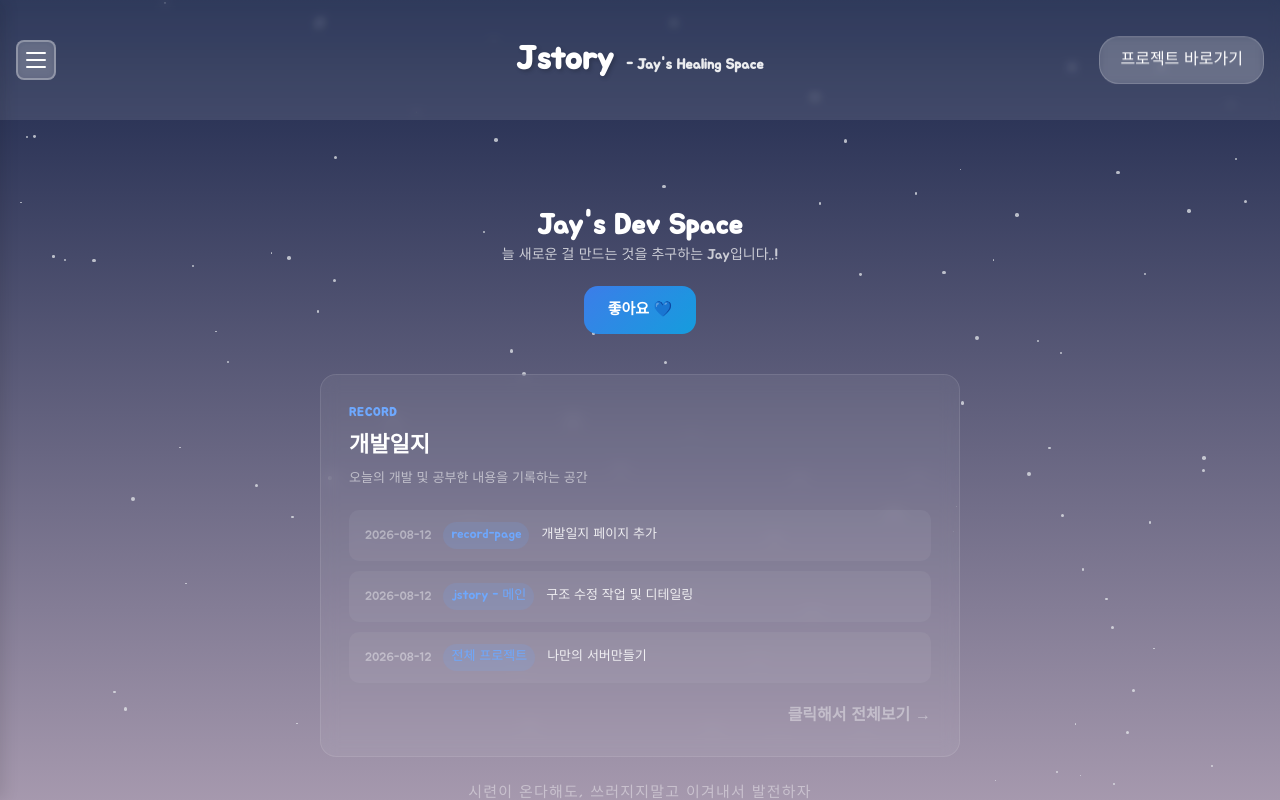
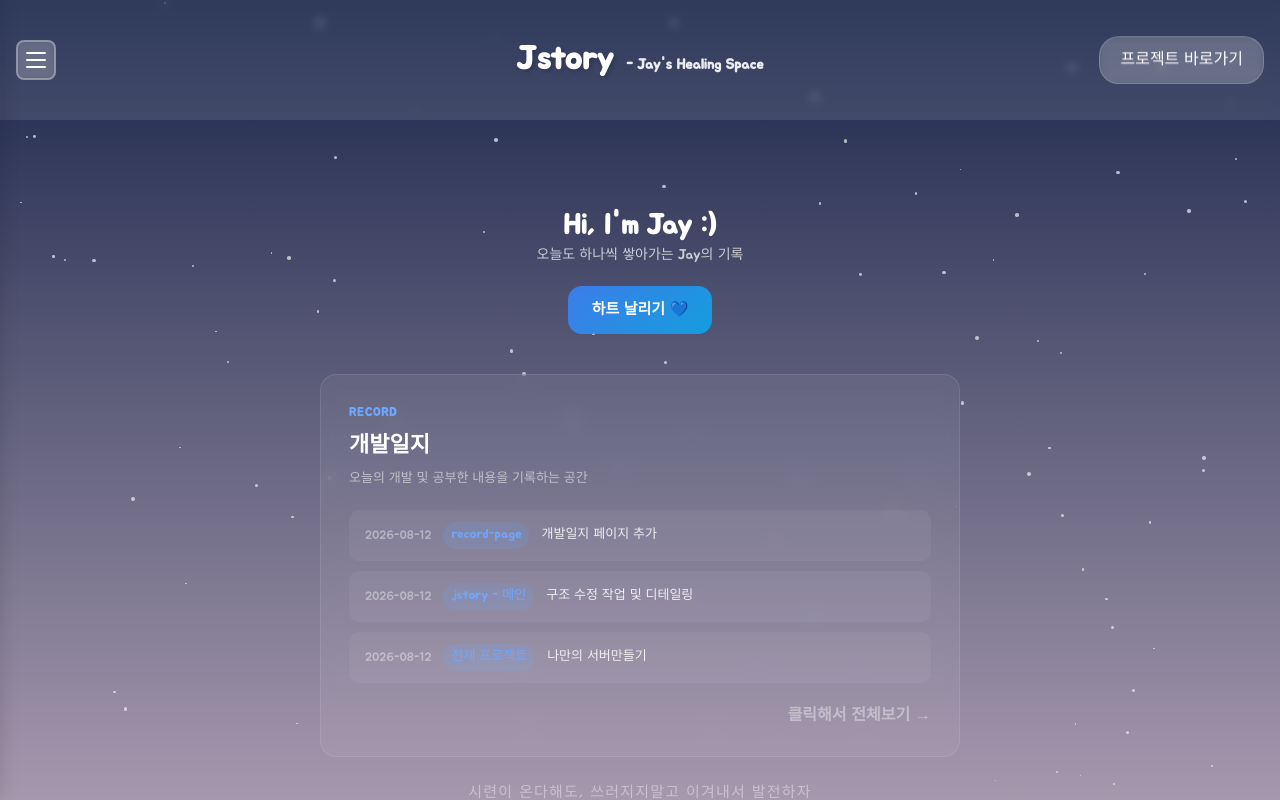
Before and after one commit to tuy112/jstory-next, a Next.js app: page /home in a window 1280 px wide. Shown: the top 800 px of the page. Built offline with nearby package versions, Linux system fonts and the light colour scheme.

Commit message:
fix : 메인페이지 환영 문구 수정

```diff
--- a/src/app/home/page.tsx
+++ b/src/app/home/page.tsx
@@ -61,15 +61,15 @@ export default function HomePage() {
 
             <main className={styles.main}>
                 <section className={styles.hero}>
-                    <h2>Jay's Dev Space</h2>
-                    <p>늘 새로운 걸 만드는 것을 추구하는 Jay입니다..!</p>
+                    <h2>Hi, I'm Jay :)</h2>
+                    <p>오늘도 하나씩 쌓아가는 Jay의 기록</p>
 
                     <div className={styles.buttonWrap}>
                         <button
                             onClick={handleHeartEffect}
                             className={styles.heroButton}
                         >
-                            좋아요 💙
+                            하트 날리기 💙
                         </button>
 
                         <div className={styles.particleArea}>
--- a/src/app/home/style.module.css
+++ b/src/app/home/style.module.css
@@ -82,7 +82,7 @@
 /* PARTICLE */
 .particleArea {
     position: absolute;
-    left: 148%;
+    left: 128%;
     bottom: 35px;
     width: 220px;
     height: 180px;
```
